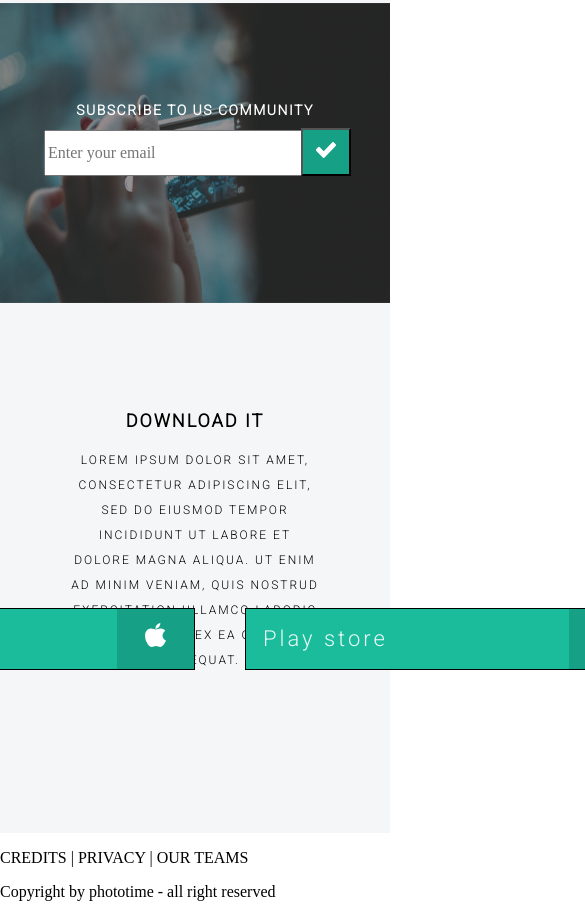
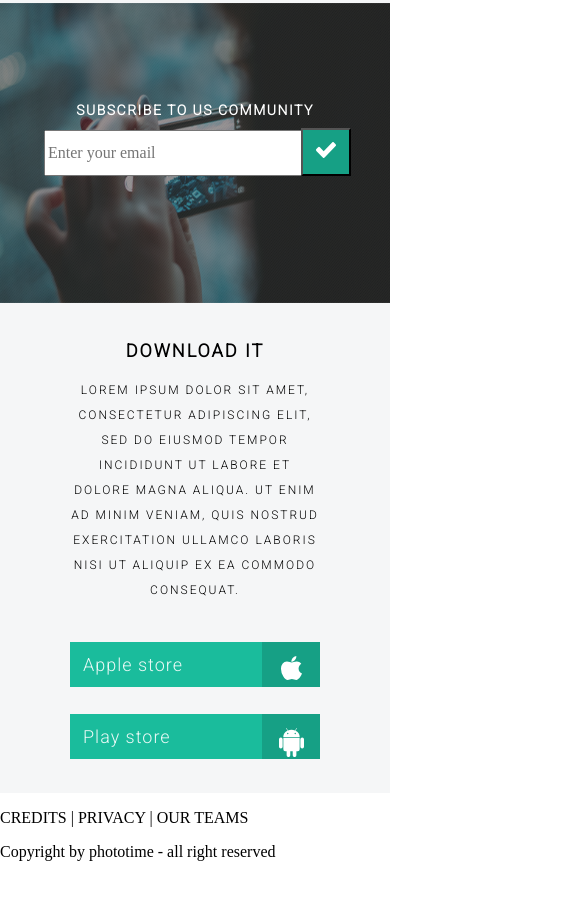
Before and after one commit to hennadii20/site_testwork, a plain HTML site: page index.html in a window 390 px wide. Shown: the part 2600-3518 px from the top of the page, 585 px wide, since content can reach past the window. After the commit the page ends 3478 px from the top, so only its background shows below. Drawn offline with Linux system fonts and the light colour scheme.

Commit message:
adapted download section

```diff
--- a/style.css
+++ b/style.css
@@ -325,6 +325,8 @@
             /* DOWNLOAD SECTION*/
 
 .download__section {
+    display: flex;
+    flex-wrap: wrap;
     width: 100%;
     height: 350px;
     background-color: #f5f6f7;
@@ -357,6 +359,7 @@
 
 .download__links{
     display: flex;
+    flex-wrap: wrap;
     width: 70%;
     justify-content: center;
     margin: 0 auto;
@@ -366,9 +369,7 @@
     display: flex;
     width: 400px;
     height: 60px;
-    border: 1px solid black;
     margin-left: 50px;
-
 }
 
 .apple__link {
@@ -393,10 +394,6 @@
     text-align: center;
 }
 
-.apple__link__image img {
-    padding: 0;
-    margin: 0;
-}
 
 @media (min-width:768px) and (max-width:991px){
     .header-wrapper{
@@ -743,4 +740,54 @@
         width: 50px;
         height: 48px;
     }
+
+    .download__section {
+        display: flex;
+        flex-wrap: wrap;
+        width: 100%;
+        height: 450px;
+        background-color: #f5f6f7;
+        margin: 0;
+        padding: 20px 0;
     }
+
+    .download__section__wrapper {
+        display: block;
+        width: 65%;
+        height: 250px;
+        margin: 0 auto;
+    }
+
+    .download__links{
+        display: flex;
+       flex-wrap: wrap;
+        width: 90%;
+        justify-content: center;
+        align-items:center;
+    }
+
+    .apple__wrapper {
+        display: flex;
+        width: 250px;
+        height: 45px;
+        margin-left: 0;
+    }
+
+    .apple__link__holder {
+        width: 250px;
+        background-color: #1ABC9c;
+        font-size: 18px;
+        letter-spacing: 1px;
+        font-family: 'Roboto';
+        color: rgba(255, 255, 255, .9);
+        padding: 13px;
+    }
+
+    .apple__link__image {
+        display: inline-block;
+        width: 45px;
+        background-color: #16A085;
+        padding: 14px;
+        text-align: center;
+    }
+    }
```
Also changed, not shown: index.html (+2 -5 lines).
